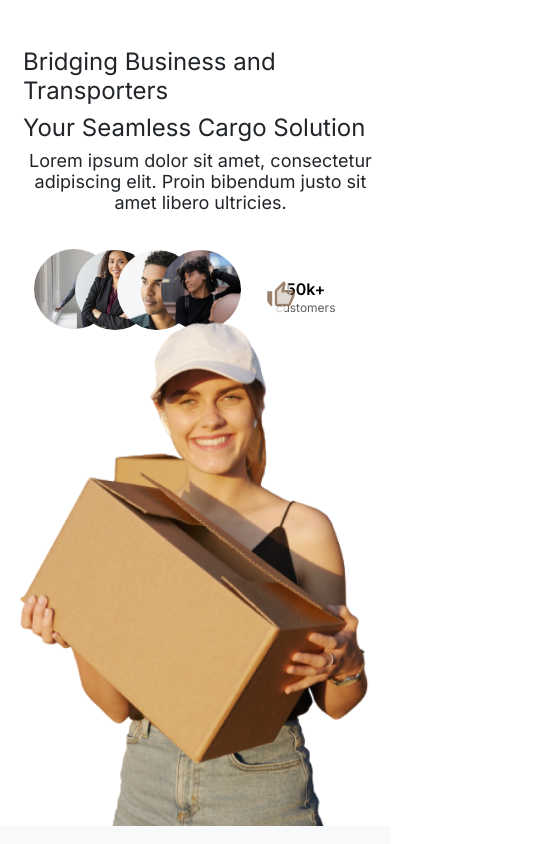
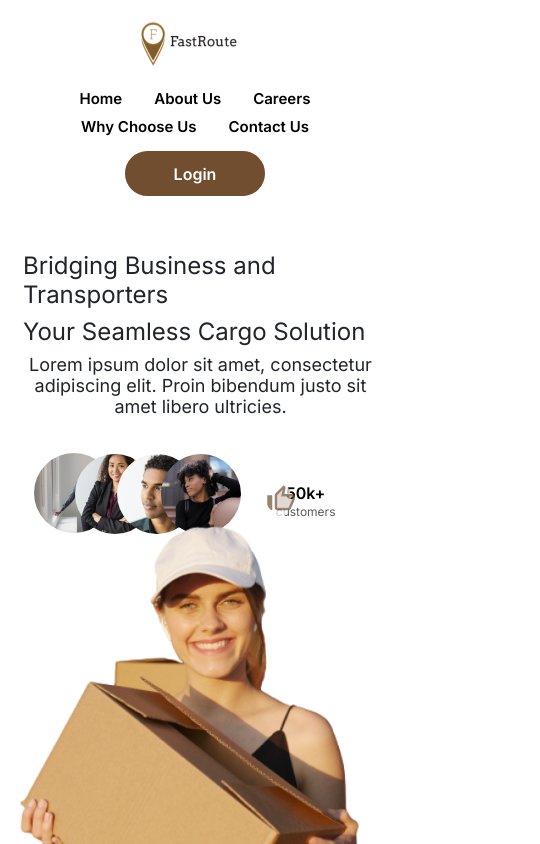
Before and after one commit to CLUMOSS/Fast-Route-Web, a React (Create React App) app in the folder fastrouteweb/: page / in a window 390 px wide. Shown: the top 844 px of the page, 540 px wide, since content can reach past the window. Built offline with nearby package versions, Linux system fonts and the light colour scheme.

Commit message:
responsive pages

```diff
--- a/fastrouteweb/src/App.js
+++ b/fastrouteweb/src/App.js
@@ -10,7 +10,9 @@ import AppRoutes from './routes'; // Import your routes
 function App() {
   return (
     <Router>
+        <Navbar></Navbar>
       <AppRoutes />
+      <Footer></Footer>
     </Router>
   );
 }
```
